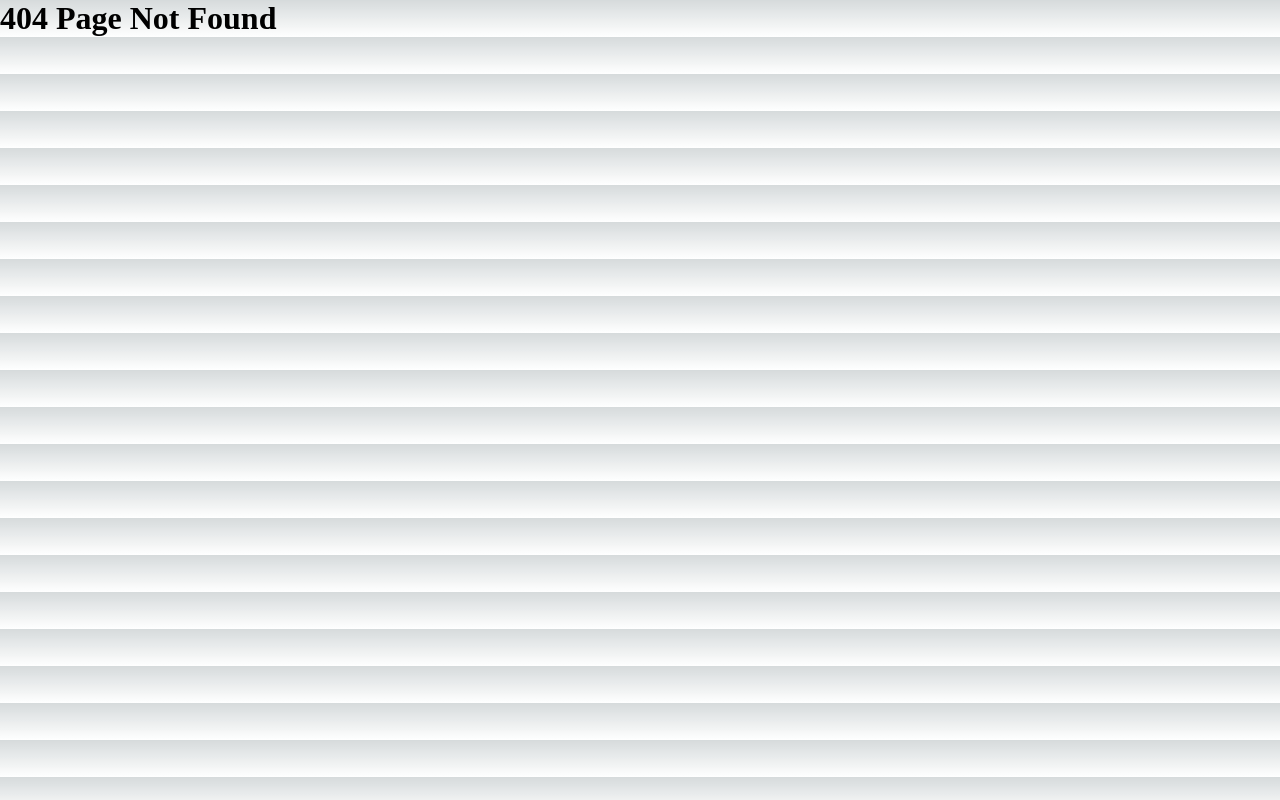
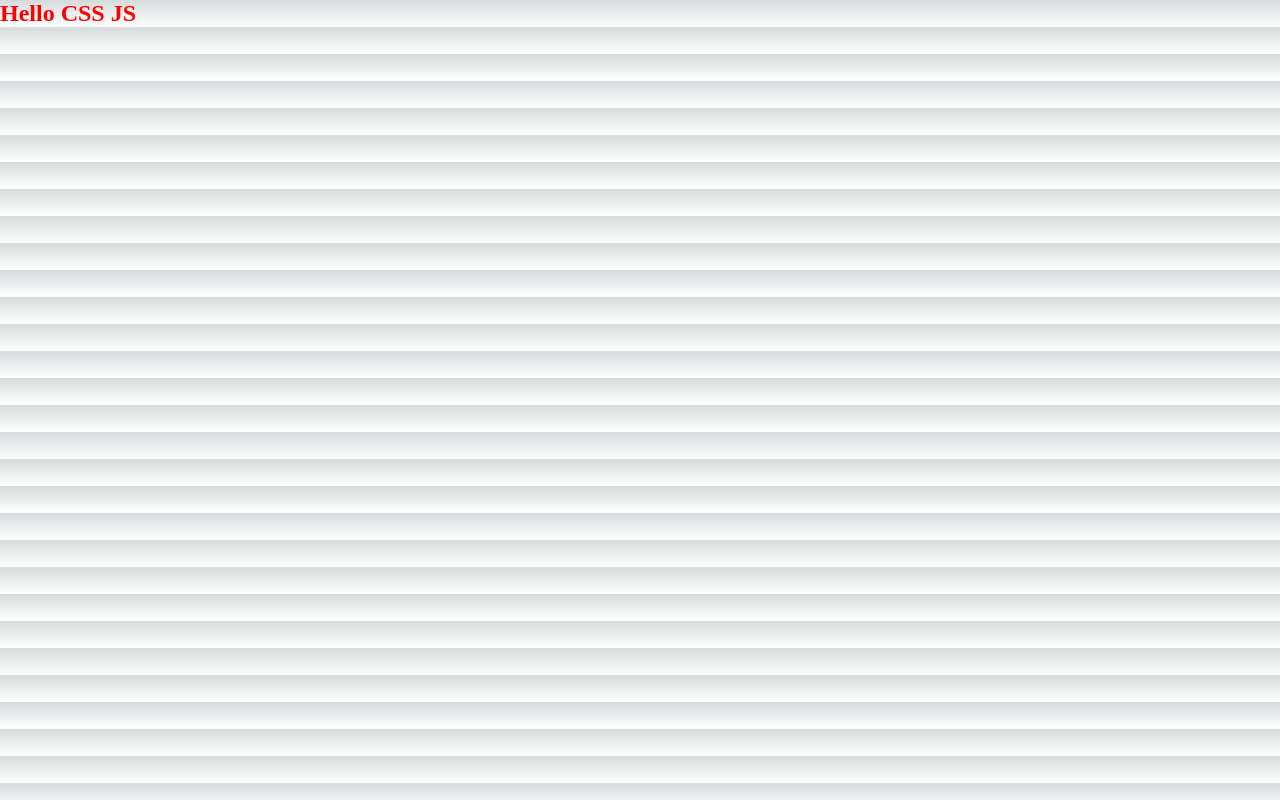
Before and after one commit to BharathPulindram/NextJS, a Next.js app: page /css-in-js in a window 1280 px wide. Before the commit this address had no page. Built offline with nearby package versions, Linux system fonts and the light colour scheme.

Commit message:
inline styles

```diff
--- /dev/null
+++ b/pages/css-in-js.js
@@ -0,0 +1,5 @@
+function CSSJS() {
+  return <h2 style={{ color: "red" }}>Hello CSS JS</h2>;
+}
+
+export default CSSJS;
```
